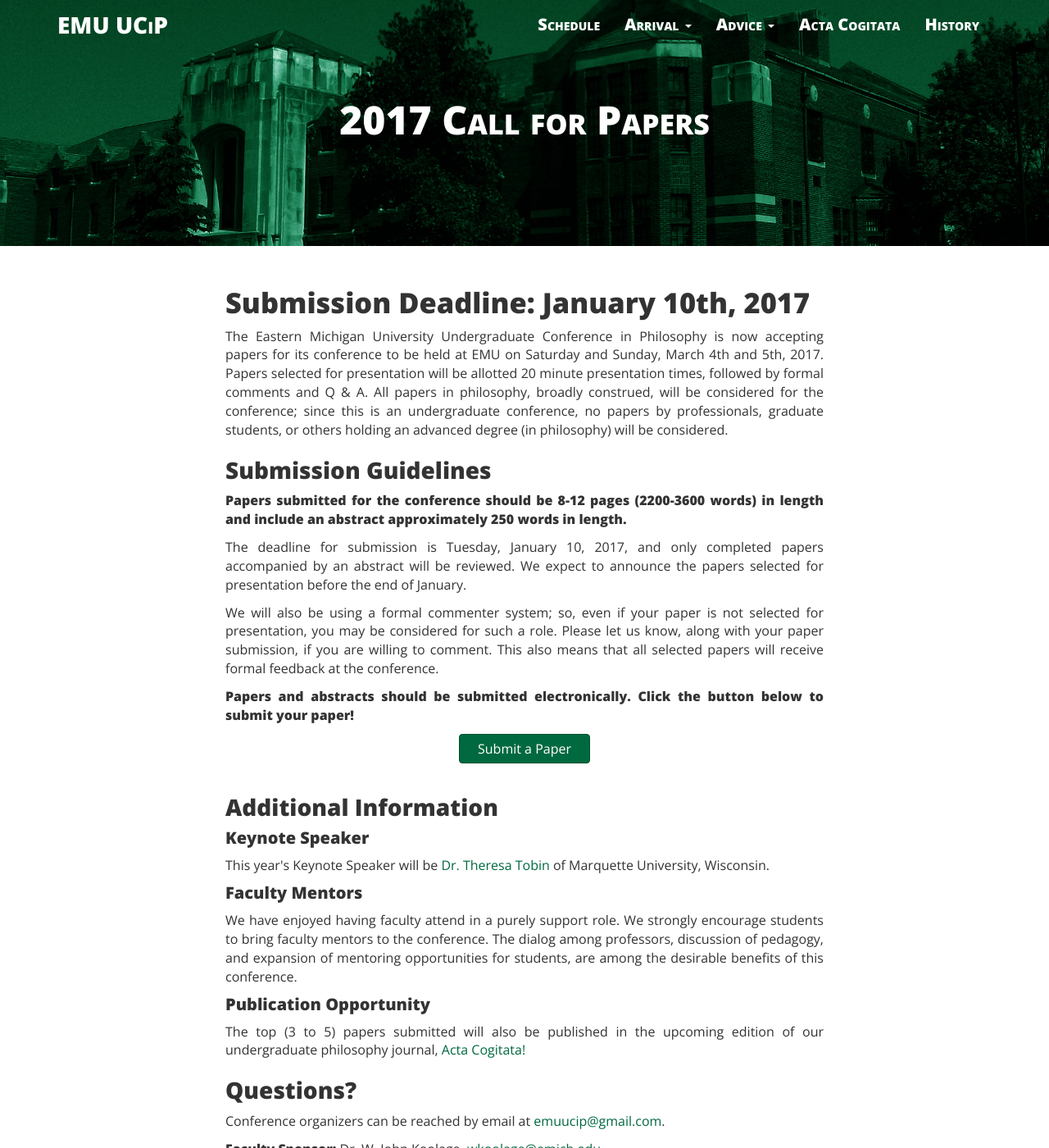
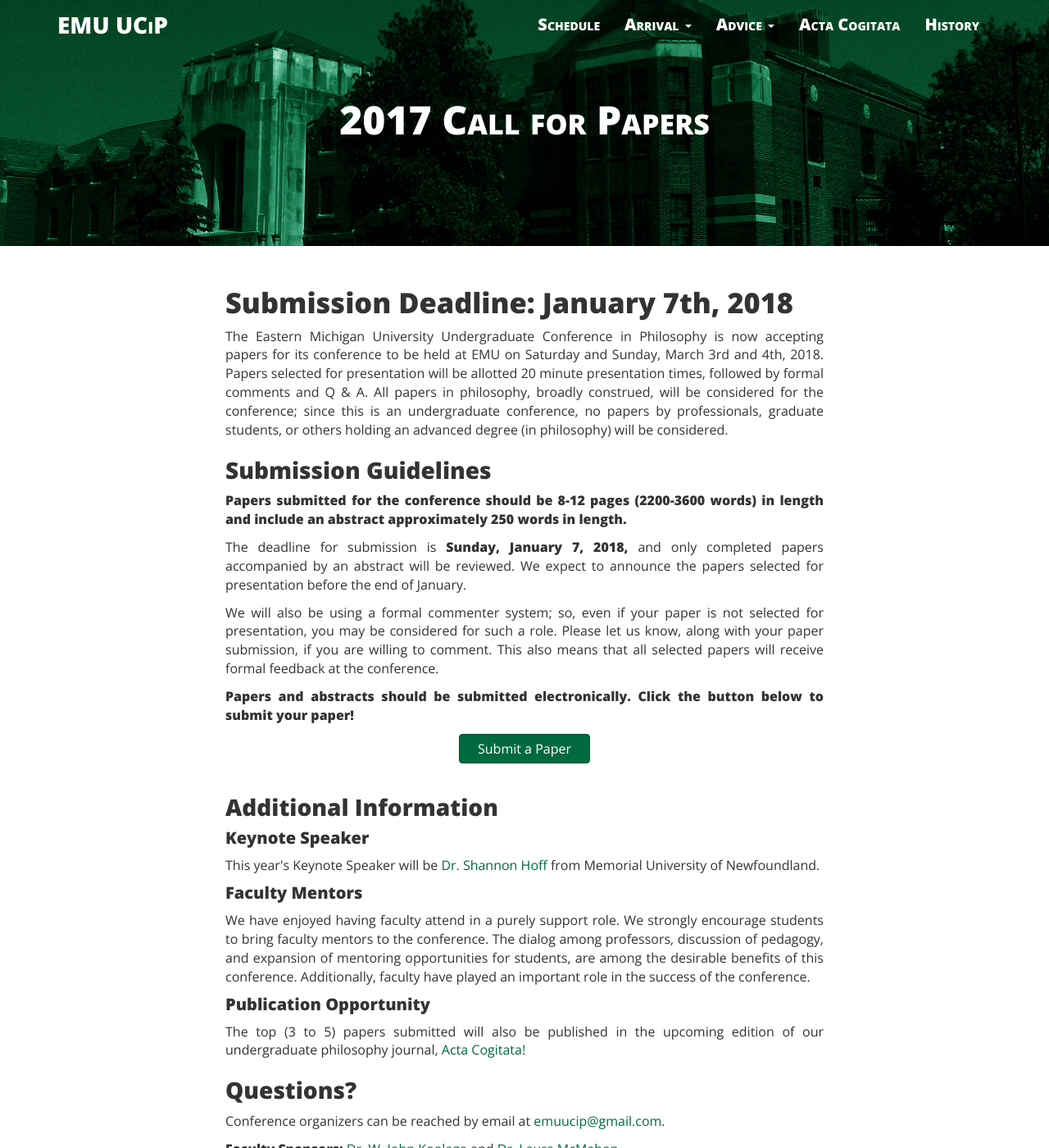
Before and after one commit to ucip/ucip.github.io, a Jekyll site: the page built from cfp.md, in a window 1280 px wide and 1400 px high. Shown: the whole window at 82% size. Built offline with Jekyll 4.4.1, drawn with Linux system fonts in a browser that asks for light colours; nearby versions of some CDN libraries; some of the changed text lies outside the part shown.

Commit message:
updated to 2018 verbiage

```diff
--- a/cfp.md
+++ b/cfp.md
@@ -7,12 +7,12 @@ permalink: /cfp/
 
 <div class="container">
   <div class="col-md-8 col-md-offset-2 cfp-page">
-    <h3 class="home-h3">Submission Deadline: January 10th, 2017</h3>
+    <h3 class="home-h3">Submission Deadline: January 7th, 2018</h3>
     <p class="text-justify">The Eastern Michigan University Undergraduate Conference in Philosophy is now accepting papers
-for its conference to be held at EMU on Saturday and Sunday, March 4th and 5th, 2017.  Papers selected for presentation will be allotted 20 minute presentation times, followed by formal comments and Q & A.  All papers in philosophy, broadly construed, will be considered for the conference; since this is an undergraduate conference, no papers by professionals, graduate students, or others holding an advanced degree (in philosophy) will be considered.</p>
+for its conference to be held at EMU on Saturday and Sunday, March 3rd and 4th, 2018.  Papers selected for presentation will be allotted 20 minute presentation times, followed by formal comments and Q & A.  All papers in philosophy, broadly construed, will be considered for the conference; since this is an undergraduate conference, no papers by professionals, graduate students, or others holding an advanced degree (in philosophy) will be considered.</p>
     <h3>Submission Guidelines</h3>
     <p class="text-justify"><b>Papers submitted for the conference should be 8-12 pages (2200-3600 words) in length and include an abstract approximately 250 words in length.</b></p>
-    <p class="text-justify">The deadline for submission is Tuesday, January 10, 2017, and only completed papers accompanied by an abstract will be reviewed. We expect to announce the papers selected for presentation before the end of January.</p>
+    <p class="text-justify">The deadline for submission is <strong>Sunday, January 7, 2018,</strong> and only completed papers accompanied by an abstract will be reviewed. We expect to announce the papers selected for presentation before the end of January.</p>
     <p class="text-justify">We will also be using a formal commenter system; so, even if your paper is not selected for presentation, you may be considered for such a role.  Please let us know, along with your paper submission, if you are willing to comment.  This also means that all selected papers will receive formal feedback at the conference.</p>
     <p class="text-justify"><b>Papers and abstracts should be submitted electronically. Click the button below to submit your paper!</b></p>
     <div class="text-center">
@@ -20,13 +20,13 @@ for its conference to be held at EMU on Saturday and Sunday, March 4th and 5th,
     </div>
     <h3>Additional Information</h3>
     <h4>Keynote Speaker</h4>
-    <p class="text-justify">This year's Keynote Speaker will be <a href="http://www.marquette.edu/phil/faculty_tobin.shtml">Dr. Theresa Tobin</a> of Marquette University, Wisconsin.</p>
+    <p class="text-justify">This year's Keynote Speaker will be <a href="https://www.mun.ca/philosophy/faculty/hoff.php">Dr. Shannon Hoff</a> from Memorial University of Newfoundland.</p>
     <h4>Faculty Mentors</h4>
-    <p class="text-justify">We have enjoyed having faculty attend in a purely support role.  We strongly encourage students to bring faculty mentors to the conference.  The dialog among professors, discussion of pedagogy, and expansion of mentoring opportunities for students, are among the desirable benefits of this conference.</p>
+    <p class="text-justify">We have enjoyed having faculty attend in a purely support role.  We strongly encourage students to bring faculty mentors to the conference.  The dialog among professors, discussion of pedagogy, and expansion of mentoring opportunities for students, are among the desirable benefits of this conference. Additionally, faculty have played an important role in the success of the conference.</p>
     <h4>Publication Opportunity</h4>
     <p class="text-justify">The top (3 to 5) papers submitted will also be published in the upcoming edition of our undergraduate philosophy journal, <a href="{{ site.baseurl }}/journal/">Acta Cogitata!</a></p>
     <h3>Questions?</h3>
     <p class="text-justify">Conference organizers can be reached by email at <a href="mailto:emuucip@gmail.com">emuucip@gmail.com</a>.</p>
-    <p class="text-justify"><b>Faculty Sponsor:</b> Dr. W. John Koolage, <a href="mailto:wkoolage@emich.edu">wkoolage@emich.edu</a></p>
+    <p class="text-justify"><b>Faculty Sponsors:</b> <a href="http://www.emich.edu/historyphilosophy/philosophy/faculty/jkoolage.php">Dr. W. John Koolage</a> and <a href="http://www.emich.edu/historyphilosophy/philosophy/faculty/mcmahon.php">Dr. Laura McMahon</a></p>
   </div>
 </div>
```
